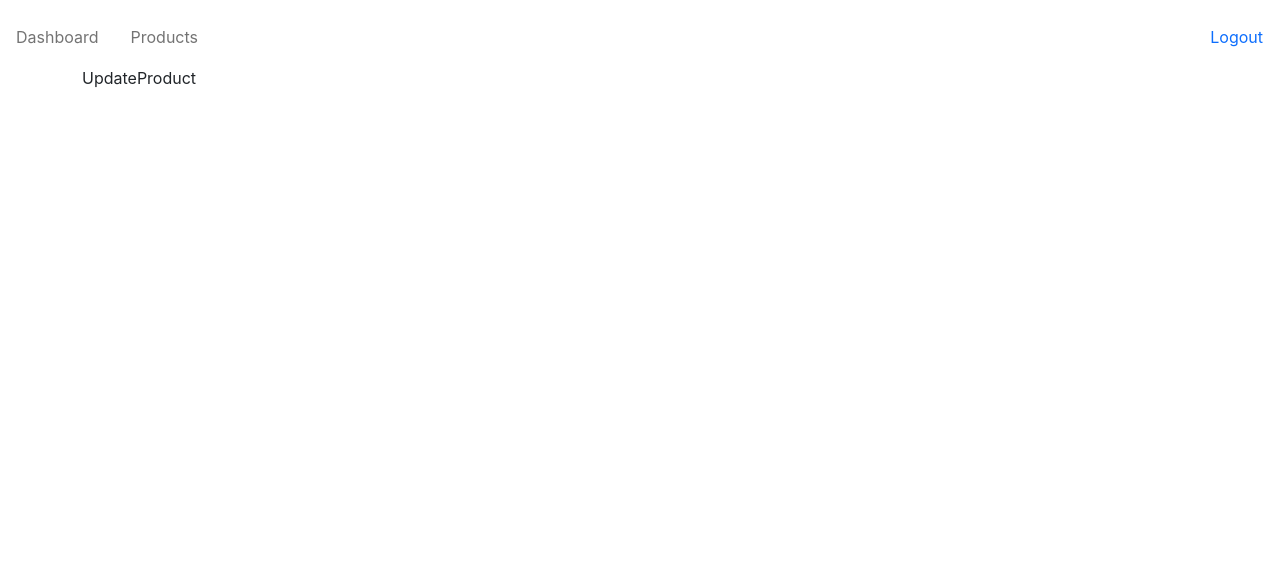
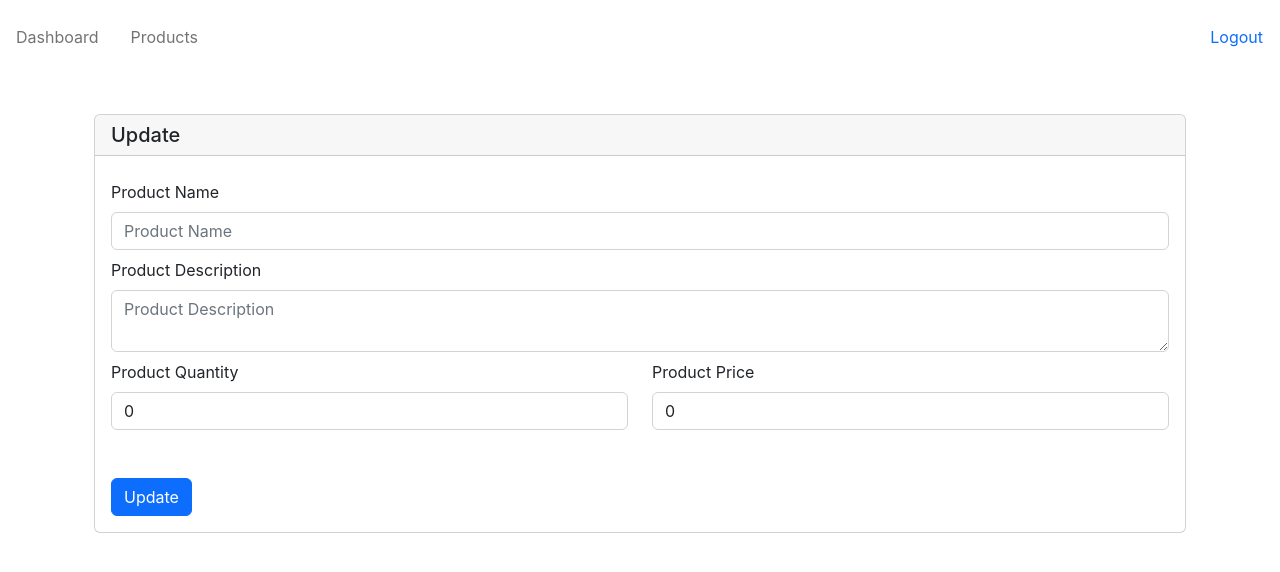
Before and after one commit to Dhiraj-JC/myspace-react, a React (Create React App) app: page /dashboard/products/1 in a window 1280 px wide. Shown: the top 572 px of the page. Built offline with nearby package versions, Linux system fonts and the light colour scheme; no server answers; sample sign-in values are in the browser's storage.

Commit message:
feat: Product screen (list, create, update, delete)

```diff
--- a/src/Components/CreateProduct.js
+++ b/src/Components/CreateProduct.js
@@ -1,7 +1,100 @@
-import React from 'react'
+import { useState } from 'react';
+import { useNavigate } from 'react-router-dom';
+import { customPOST } from '../utilities';
 
 export default function CreateProduct() {
+  const [name, setName] = useState('');
+  const [description, setDescription] = useState('');
+  const [quantity, setQuantity] = useState(1);
+  const [price, setPrice] = useState(1);
+
+  const navigate = useNavigate();
+
+  function onSubmit(event) {
+    event.preventDefault();
+
+    const request = {
+      name,
+      description,
+      quantity,
+      price,
+    };
+
+    customPOST('products', request)
+      .then(response => navigate('/dashboard/products'));
+  }
+
   return (
-    <div>CreateProduct</div>
+    <div className='container mt-5'>
+      <div className='card'>
+        <h5 className='card-header'>Add</h5>
+        <div className='card-body'>
+          <form onSubmit={onSubmit}>
+            <div className='form-group mt-2'>
+              <label htmlFor='productName' className='mb-2'>
+                Product Name
+              </label>
+              <input
+                type='text'
+                className='form-control'
+                id='productName'
+                placeholder='Product Name'
+                maxLength={40}
+                value={name}
+                onChange={(event) => setName(event.target.value)}
+              />
+            </div>
+            <div className='form-group mt-2'>
+              <label htmlFor='productDescription' className='mb-2'>
+                Product Description
+              </label>
+              <textarea
+                type='text'
+                className='form-control'
+                id='productDescription'
+                placeholder='Product Description'
+                value={description}
+                onChange={(event) => setDescription(event.target.value)}
+              />
+            </div>
+            <div className='form-group mt-2'>
+              <div className='row'>
+                <div className='col'>
+                  <label htmlFor='productQuantity' className='mb-2'>
+                    Product Quantity
+                  </label>
+                  <input
+                    type='number'
+                    className='form-control'
+                    placeholder='Quantity'
+                    id='productQuantity'
+                    value={quantity}
+                    onChange={(event) => setQuantity(event.target.value)}
+                  />
+                </div>
+                <div className='col'>
+                  <label htmlFor='productPrice' className='mb-2'>
+                    Product Price
+                  </label>
+                  <input
+                    type='number'
+                    className='form-control'
+                    placeholder='price'
+                    id='productPrice'
+                    value={price}
+                    onChange={(event) => setPrice(event.target.value)}
+                  />
+                </div>
+              </div>
+            </div>
+            <div className='form-group mt-5'>
+              <button type='submit' className='btn btn-primary'>
+                Save
+              </button>
+            </div>
+          </form>
+        </div>
+      </div>
+    </div>
   )
 }
--- a/src/Components/DashboardContent.js
+++ b/src/Components/DashboardContent.js
@@ -1,7 +1,13 @@
-import React from 'react'
+import { Link } from "react-router-dom"
 
 export default function DashboardContent() {
   return (
-    <div>DashboardContent</div>
+    <div className='container mt-5'>
+      <h1 className='display-1 pb-2'>My Space</h1>
+      <h1 className='display-3 mt-3'>My space is a revolutionary app</h1>
+      <Link className='btn btn-primary mt-5 ml-3' to='/dashboard/products'>
+        Explore Products
+      </Link>
+    </div>
   )
 }
--- a/src/Components/Product.js
+++ b/src/Components/Product.js
@@ -1,7 +1,22 @@
-import React from 'react'
+import { useNavigate } from "react-router-dom";
 
-export default function Product() {
+export default function Product({ product, onDeleteHandler }) {
+
+  const navigate = useNavigate();
+
   return (
-    <div>Product</div>
+    <div className='card text-white bg-info mb-3' style={{ maxWidth: '18rem' }}>
+      <div className='card-header'>{product.name}</div>
+      <div className='card-body'>
+        <h5 className='card-title'>{product.name}</h5>
+        <p className='card-text'>{product.description}</p>
+        <button type="button" className="btn btn-primary" onClick={() => {
+          navigate(`/dashboard/products/${product._id}`);
+        }} >Edit</button>
+        <button type="button" className="btn btn-primary" onClick={() => {
+          onDeleteHandler(product._id);
+        }} >Delete</button>
+      </div>
+    </div>
   )
 }
--- a/src/Components/Products.js
+++ b/src/Components/Products.js
@@ -1,7 +1,52 @@
-import React from 'react'
+import { useState, useEffect } from 'react';
+import { customGET, customDELETE } from '../utilities';
+import { useNavigate } from 'react-router-dom';
+import Product from './Product';
 
 export default function Products() {
+  const [products, setProducts] = useState([]);
+
+  const navigate = useNavigate();
+
+  useEffect(() => {
+    customGET('products')
+      .then((response) => setProducts(response.data));
+  }, []);
+
+  function onDelete(id) {
+    if (window.confirm('Do you want to delete this item?')) {
+      customDELETE(`products/${id}`)
+        .then((response) => {
+          const filteredProducts = products.filter(product => product._id !== response.data._id);
+          setProducts(filteredProducts);
+        });
+    }
+  }
+
   return (
-    <div>Products</div>
+    <>
+      <div className='container'>
+        <div className='row'>
+          <div className='col-12'>
+            <h1 className='display-4 pb-2'>Products</h1>
+            <button
+              type='button'
+              className='btn btn-primary btn-lg float-end'
+              onClick={() => {
+                navigate('/dashboard/products/new');
+              }}>
+              Add
+            </button>
+          </div>
+        </div>
+        <div className='row mt-5'>
+          {products.map((product) => (
+            <div className='col-3'>
+              <Product product={product} onDeleteHandler={onDelete} />
+            </div>
+          ))}
+        </div>
+      </div>
+    </>
   )
 }
--- a/src/Components/UpdateProduct.js
+++ b/src/Components/UpdateProduct.js
@@ -1,7 +1,115 @@
-import React from 'react'
+import { useState, useEffect } from "react";
+import { useNavigate, useParams } from "react-router-dom";
+import { customGET, customPUT } from "../utilities";
 
 export default function UpdateProduct() {
+
+  const [name, setName] = useState('');
+  const [description, setDescription] = useState('');
+  const [quantity, setQuantity] = useState(0);
+  const [price, setPrice] = useState(0);
+
+  const navigate = useNavigate();
+
+  const { id } = useParams();
+
+  useEffect(() => {
+    customGET(`products/${id}`)
+      .then(response => {
+        const { name, description, quantity, price } = response.data;
+
+        setName(name);
+        setDescription(description);
+        setQuantity(quantity);
+        setPrice(price);
+      })
+  }, [id]);
+
+  function onSubmit(event) {
+    event.preventDefault();
+
+    const request = {
+      name,
+      description,
+      quantity,
+      price
+    }
+
+    customPUT(`products/${id}`, request)
+      .then(response => navigate('/dashboard/products'));
+  }
+
+
   return (
-    <div>UpdateProduct</div>
+    <div className='container mt-5'>
+      <div className='card'>
+        <h5 className='card-header'>Update</h5>
+        <div className='card-body'>
+          <form onSubmit={onSubmit} >
+            <div className='form-group mt-2'>
+              <label htmlFor='productName' className='mb-2'>
+                Product Name
+              </label>
+              <input
+                type='text'
+                className='form-control'
+                id='productName'
+                placeholder='Product Name'
+                value={name}
+                onChange={(event) => setName(event.target.value)}
+              />
+            </div>
+            <div className='form-group mt-2'>
+              <label htmlFor='productDescription' className='mb-2'>
+                Product Description
+              </label>
+              <textarea
+                type='text'
+                className='form-control'
+                id='productDescription'
+                placeholder='Product Description'
+                value={description}
+                onChange={(event) => setDescription(event.target.value)}
+              />
+            </div>
+            <div className='form-group mt-2'>
+              <div className='row'>
+                <div className='col'>
+                  <label htmlFor='productQuantity' className='mb-2'>
+                    Product Quantity
+                  </label>
+                  <input
+                    type='number'
+                    className='form-control'
+                    placeholder='Quantity'
+                    id='productQuantity'
+                    value={quantity}
+                    onChange={(event) => setQuantity(event.target.value)}
+                  />
+                </div>
+                <div className='col'>
+                  <label htmlFor='productPrice' className='mb-2'>
+                    Product Price
+                  </label>
+                  <input
+                    type='number'
+                    className='form-control'
+                    placeholder='price'
+                    id='productPrice'
+                    value={price}
+                    onChange={(event) => setPrice(event.target.value)}
+                  />
+                </div>
+              </div>
+            </div>
+            <div className='form-group mt-5'>
+              <button type='submit' className='btn btn-primary'>
+                Update
+              </button>
+            </div>
+          </form>
+        </div>
+      </div>
+    </div>
   )
 }
```
Also changed, not shown: src/Components/SignUp.js (+7 -10 lines).
